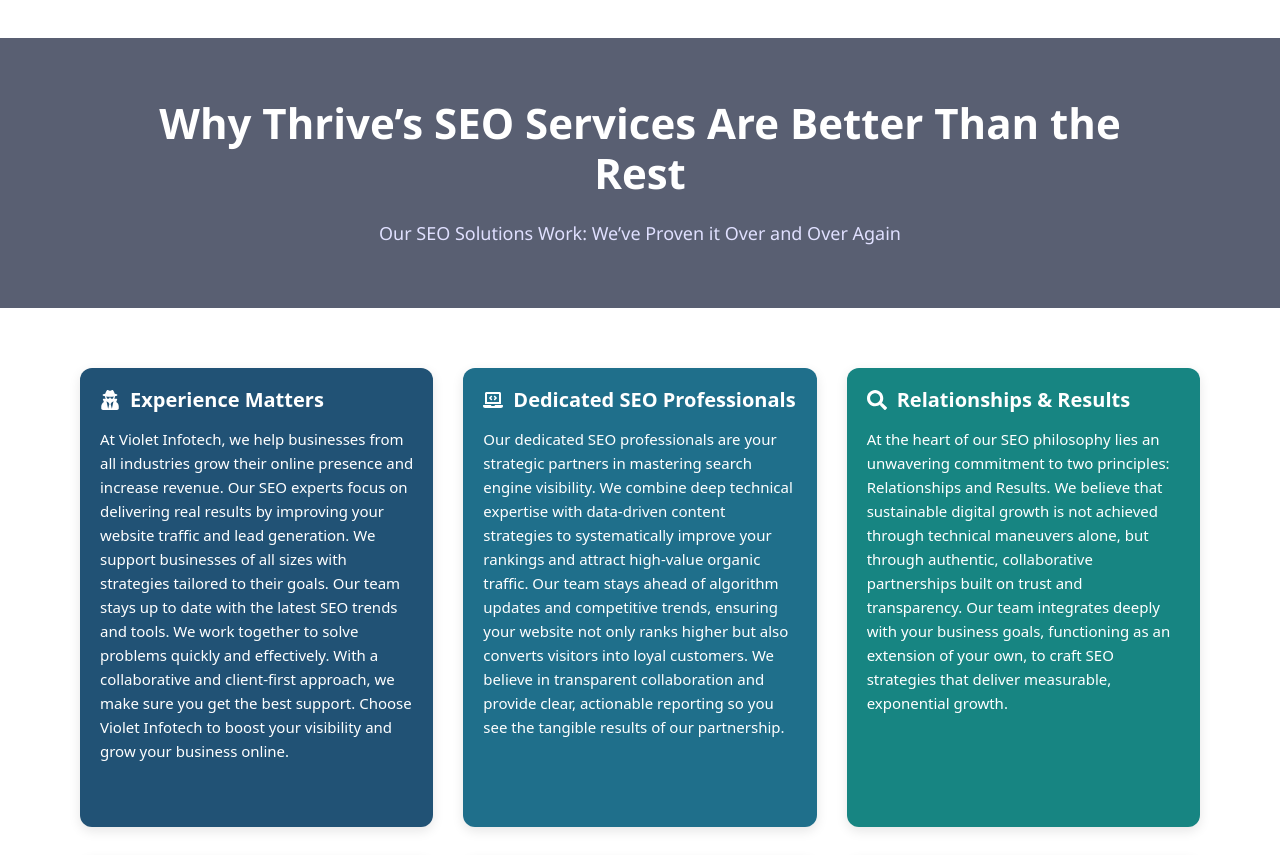
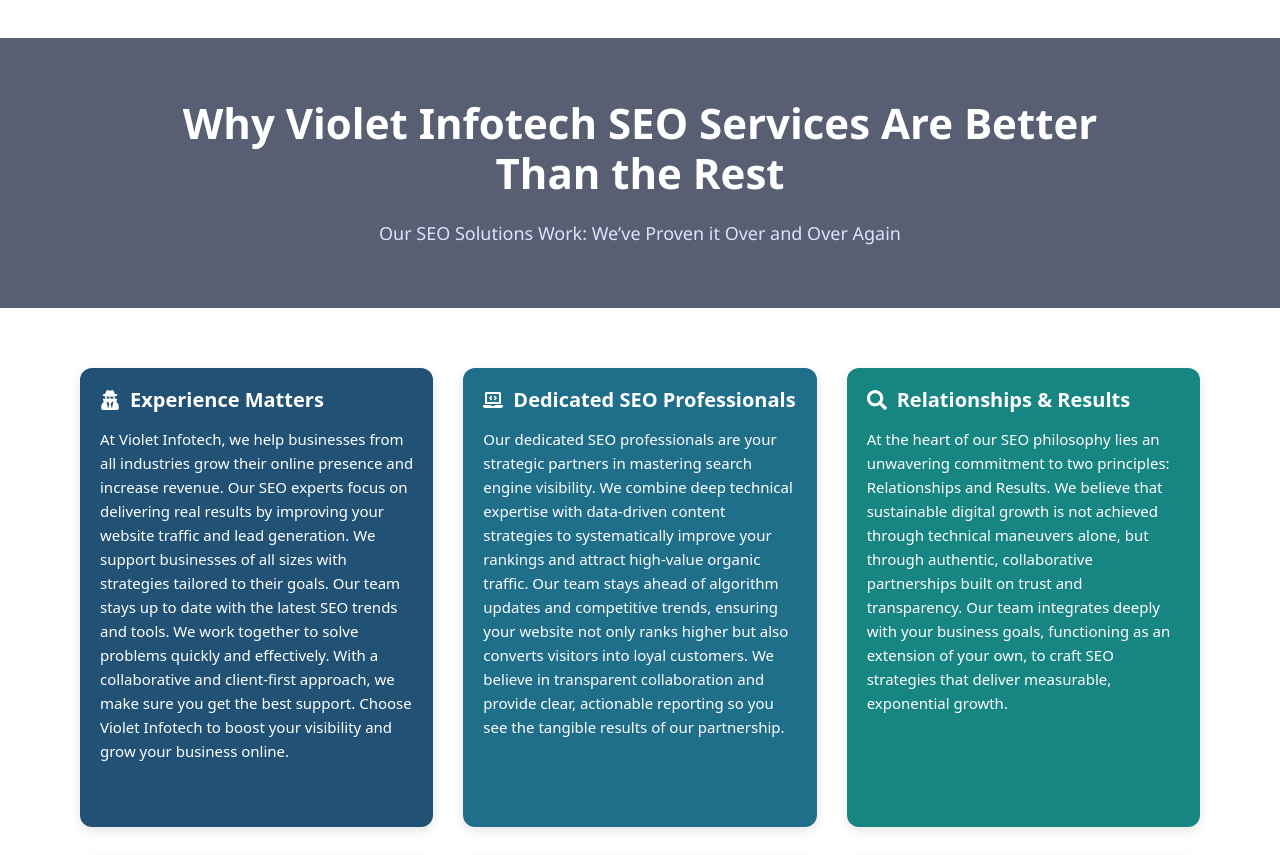
Before and after one commit to violetinfotech25/testvioletinfotechfrontend, a React (Vite) app: page /SEO-Service in a window 1280 px wide. Shown: the part 3144-3999 px from the top of the page. Built offline with nearby package versions, Linux system fonts and the light colour scheme; what react-chatbot-kit would draw is missing.

Commit message:
Update project files

```diff
--- a/src/components/SEOService.tsx
+++ b/src/components/SEOService.tsx
@@ -275,7 +275,7 @@
       {/* === Top Gradient Banner Section === */}
       <section className="seo-top-intro">
         <div className="seo-top-content">
-          <h1 className="seo-top-heading">Why Thrive’s SEO Services Are Better Than the Rest</h1>
+          <h1 className="seo-top-heading">Why Violet Infotech SEO Services Are Better Than the Rest</h1>
           <p className="seo-top-subheading">
             Our SEO Solutions Work: We’ve Proven it Over and Over Again
           </p>
```
